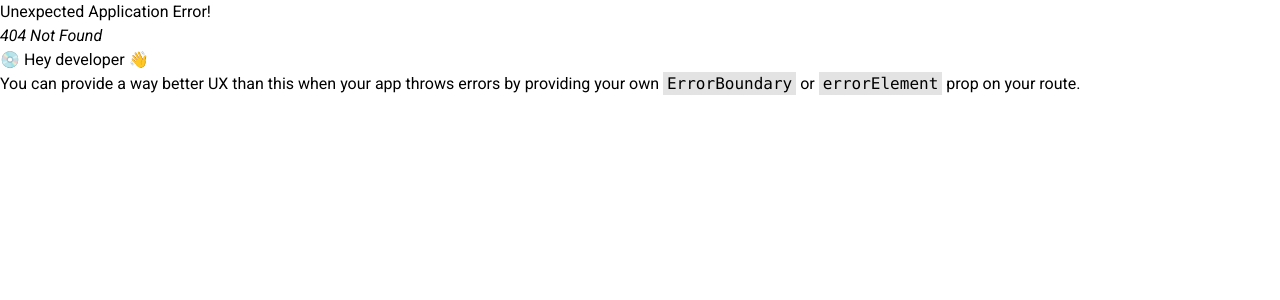
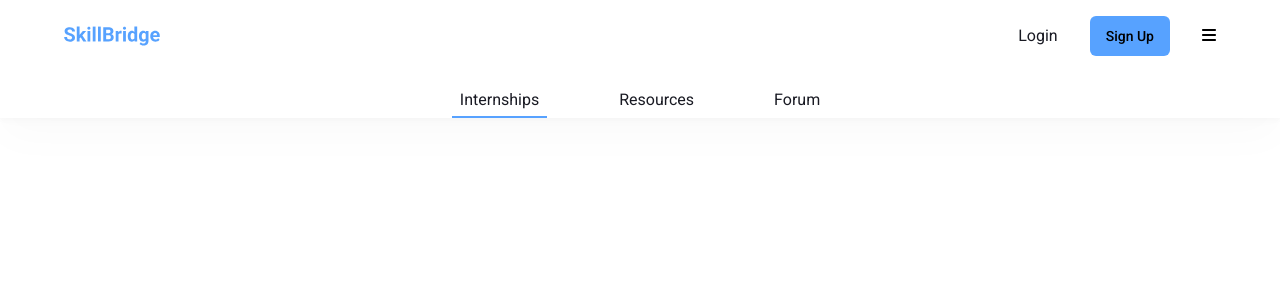
Before and after one commit to eme-lie/SkillBridge, a React (Vite) app in the folder frontend/: page /navbar in a window 1280 px wide. Before the commit this address had no page. Shown: the top 300 px of the page. Built offline with nearby package versions, Linux system fonts and the light colour scheme.

Commit message:
FEAT: Navbar setup

```diff
--- /dev/null
+++ b/frontend/components/Navbar.jsx
@@ -0,0 +1,79 @@
+import { FontAwesomeIcon } from "@fortawesome/react-fontawesome";
+import { faBars } from "@fortawesome/free-solid-svg-icons";
+import { Button } from "@/components/ui/button";
+import { useLocation } from "react-router-dom";
+import {
+  Popover,
+  PopoverContent,
+  PopoverTrigger,
+} from "@/components/ui/popover";
+
+const Navbar = () => {
+  const location = useLocation();
+  const pathSegment = location.pathname.split("/")[1]; // Gets the first segment of the path
+  return (
+    <div className="navbar flex flex-col shadow-custom1 lg:pt-4 lg:pr-16 lg:pl-16 gap-y-8">
+      <div className="nav-top flex flex-row justify-between ">
+        <img src="images\SkillBridge.svg" alt="" className="w-24" />
+        <div className="nav-top-right-side flex flex-row items-center gap-x-8 ">
+          <p className="t-b5 text-text_light">Login</p>
+          <Button className="text-b3 bg-primary_light">Sign Up</Button>
+          <Popover>
+            <PopoverTrigger>
+              <FontAwesomeIcon icon={faBars} />
+            </PopoverTrigger>
+            <PopoverContent>
+              <ul className="popup-list flex flex-col gap-x-16">
+                <li className="t-b5 text-text_light lg:pr-2 lg:pb-2 lg:pl-2  border-b-2">
+                  Login
+                </li>
+                <li className="t-b5 text-text_light lg:pr-2 lg:pb-2 lg:pl-2  border-b-2">
+                  Sign Up
+                </li>
+                <li className="t-b5 text-text_light lg:pr-2 lg:pb-2 lg:pl-2  border-b-2">
+                  Logout
+                </li>
+                <li className="t-b5 text-text_light lg:pr-2 lg:pb-2 lg:pl-2  border-b-2">
+                  Profile
+                </li>
+              </ul>
+            </PopoverContent>
+          </Popover>
+        </div>
+      </div>
+      <div className="nav-bottom flex justify-center">
+        <ul className="flex flex-row gap-x-16">
+          <li
+            className={`cursor-pointer text-text_light lg:pr-2 lg:pb-1 lg:pl-2 ${
+              pathSegment === "navbar"
+                ? "border-primary_light border-b-2 t-b3"
+                : "t-b5"
+            }`}
+          >
+            Internships
+          </li>
+          <li
+            className={`cursor-pointer text-text_light lg:pr-2 lg:pb-1 lg:pl-2 ${
+              pathSegment === "resources"
+                ? "border-primary_light border-b-2 t-b3"
+                : "t-b5"
+            }`}
+          >
+            Resources
+          </li>
+          <li
+            className={`cursor-pointer text-text_light lg:pr-2 lg:pb-1 lg:pl-2 ${
+              pathSegment === "forum"
+                ? "border-primary_light border-b-2 t-b3"
+                : "t-b5"
+            }`}
+          >
+            Forum
+          </li>
+        </ul>
+      </div>
+    </div>
+  );
+};
+
+export default Navbar;
--- a/frontend/package.json
+++ b/frontend/package.json
@@ -16,6 +16,7 @@
     "@fortawesome/free-solid-svg-icons": "^6.5.2",
     "@fortawesome/react-fontawesome": "^0.2.2",
     "@radix-ui/react-accordion": "^1.2.0",
+    "@radix-ui/react-popover": "^1.1.1",
     "@radix-ui/react-slot": "^1.1.0",
     "axios": "^1.7.2",
     "class-variance-authority": "^0.7.0",
--- /dev/null
+++ b/frontend/src/components/ui/popover.jsx
@@ -0,0 +1,36 @@
+import * as React from "react";
+import * as PopoverPrimitive from "@radix-ui/react-popover";
+import PropTypes from "prop-types";
+
+import { cn } from "@/lib/utils";
+
+const Popover = PopoverPrimitive.Root;
+
+const PopoverTrigger = PopoverPrimitive.Trigger;
+
+const PopoverContent = React.forwardRef(
+  ({ className, align = "end", sideOffset = 12, ...props }, ref) => (
+    <PopoverPrimitive.Portal>
+      <PopoverPrimitive.Content
+        ref={ref}
+        align={align}
+        sideOffset={sideOffset}
+        className={cn(
+          "z-50 w-72 rounded-md border bg-popover p-4 text-popover-foreground shadow-md outline-none data-[state=open]:animate-in data-[state=closed]:animate-out data-[state=closed]:fade-out-0 data-[state=open]:fade-in-0 data-[state=closed]:zoom-out-95 data-[state=open]:zoom-in-95 data-[side=bottom]:slide-in-from-top-2 data-[side=left]:slide-in-from-right-2 data-[side=right]:slide-in-from-left-2 data-[side=top]:slide-in-from-bottom-2",
+          className
+        )}
+        {...props}
+      />
+    </PopoverPrimitive.Portal>
+  )
+);
+PopoverContent.displayName = PopoverPrimitive.Content.displayName;
+
+PopoverContent.propTypes = {
+  className: PropTypes.string,
+  align: PropTypes.oneOf(["center", "left", "right"]), // Assuming 'align' can be one of these values
+  sideOffset: PropTypes.number,
+  // Include other prop validations if necessary
+};
+
+export { Popover, PopoverTrigger, PopoverContent };
--- a/frontend/src/main.jsx
+++ b/frontend/src/main.jsx
@@ -4,6 +4,7 @@ import ReactDOM from "react-dom/client";
 import "./index.css";
 import Internships from "../components/Internships.jsx";
 import Internship from "../components/Internship.jsx";
+import Navbar from "../components/Navbar";
 
 import { createBrowserRouter, RouterProvider } from "react-router-dom";
 
@@ -13,6 +14,7 @@ const router = createBrowserRouter([
     path: "/internships/:id",
     element: <Internship />,
   },
+  { path: "/navbar", element: <Navbar /> },
 ]);
 
 ReactDOM.createRoot(document.getElementById("root")).render(
```
Also changed, not shown: frontend/public/images/SkillBridge.svg (added), 1 other file (tests, documents, lock files or other folders).
